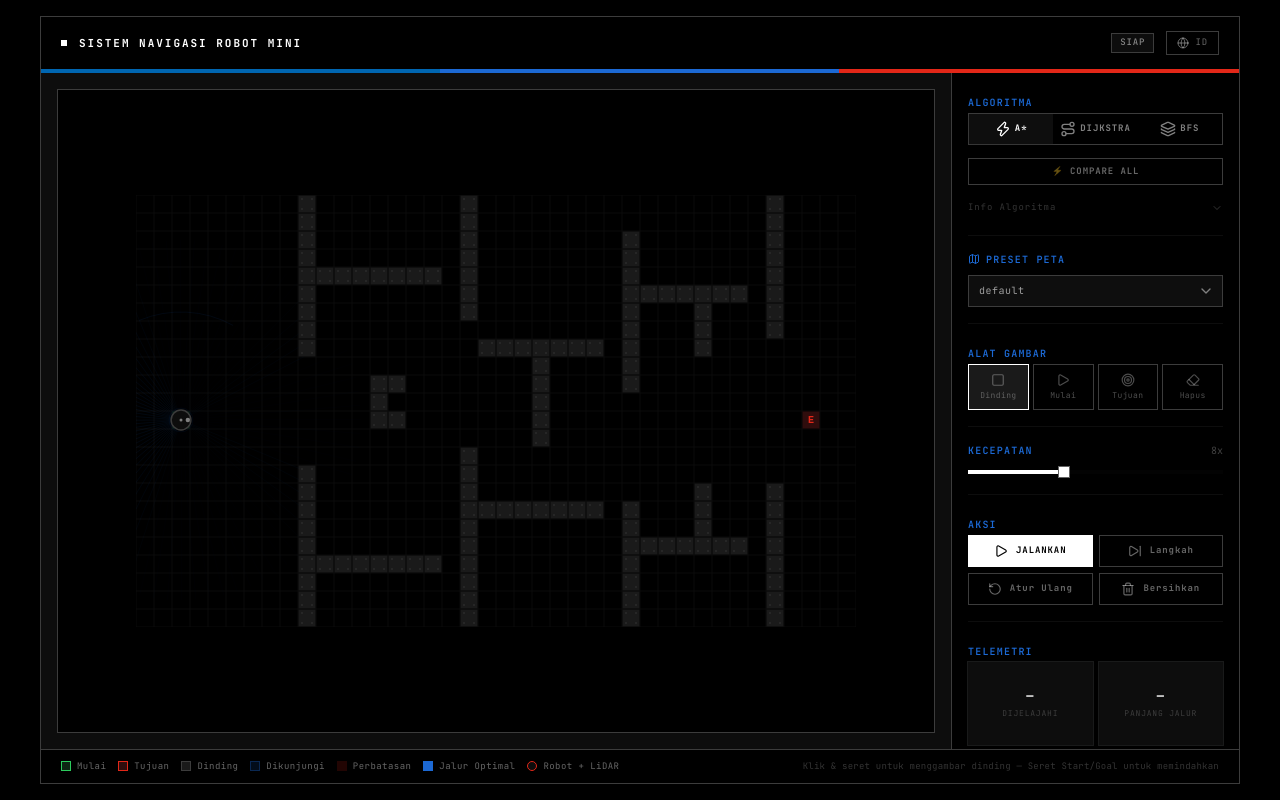
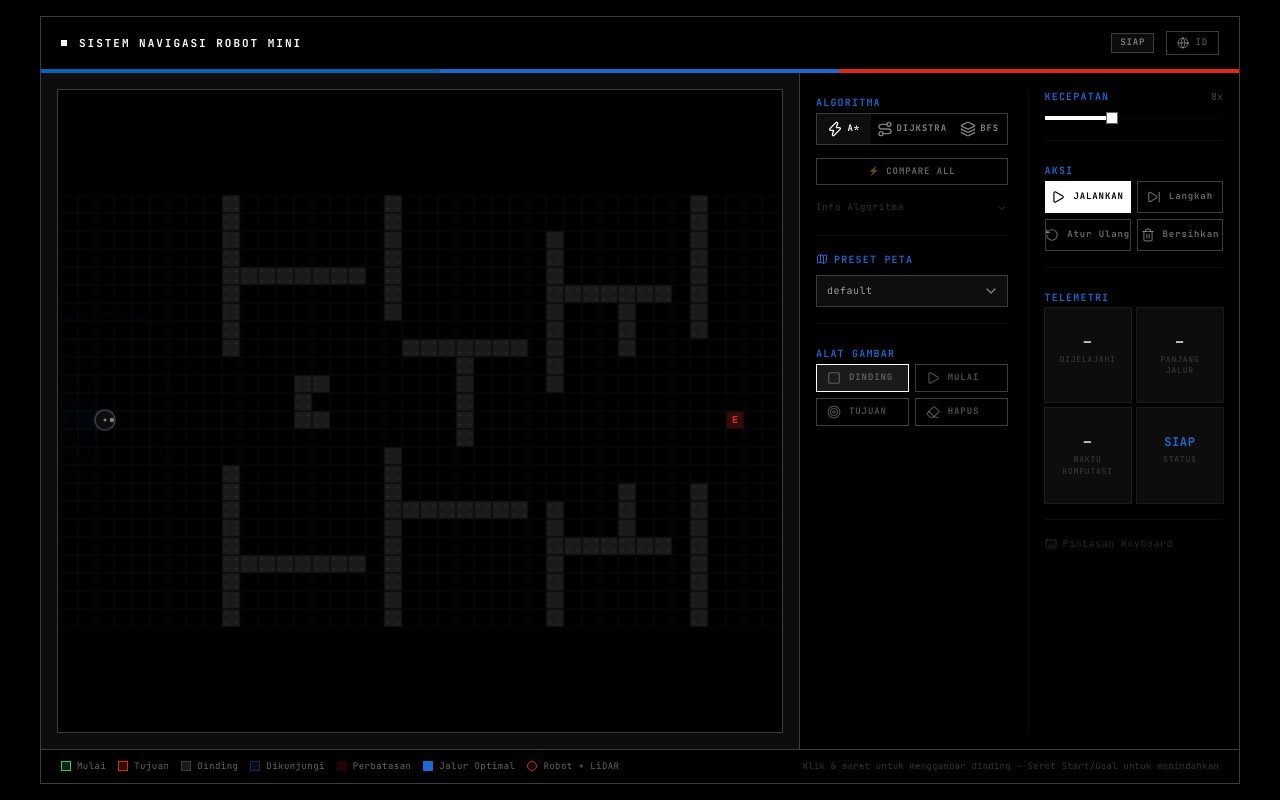
Before and after one commit to adnan-rabban/uas-arkom, a React (Vite) app: page / in a window 1280 px wide. Built offline with nearby package versions, Linux system fonts and the light colour scheme.

Commit message:
[2026-05-22] refactor(layout): reorganize control panel into 2-column layout to prevent vertical scrolling on low-resolution screens

```diff
--- a/src/components/ControlPanel.tsx
+++ b/src/components/ControlPanel.tsx
@@ -39,8 +39,10 @@ export function ControlPanel(props: ControlPanelProps) {
   const isRunning = props.simulationState !== 'idle' && props.simulationState !== 'done';
 
   return (
-    <div className="w-72 shrink-0 bg-black border-l border-[#3c3c3c] rounded-none overflow-hidden flex flex-col">
-      <div className="p-4 space-y-4 overflow-y-auto flex-1 custom-scrollbar">
+    <div className="w-[440px] shrink-0 bg-black border-l border-[#3c3c3c] rounded-none overflow-hidden flex flex-col">
+      <div className="p-4 grid grid-cols-2 gap-4 flex-1 overflow-y-auto custom-scrollbar">
+        {/* Left Column */}
+        <div className="space-y-4 pr-1">
           {/* Algorithm Selection */}
           <AlgorithmSelector
             algorithm={props.algorithm}
@@ -66,9 +68,10 @@ export function ControlPanel(props: ControlPanelProps) {
             onSelectTool={props.onSelectTool}
             lang={props.lang}
           />
+        </div>
 
-        <Separator className="bg-white/5" />
-
+        {/* Right Column */}
+        <div className="space-y-4 pl-4 border-l border-white/5">
           {/* Speed Control */}
           <div className="space-y-2">
             <div className="flex items-center justify-between">
@@ -184,5 +187,6 @@ export function ControlPanel(props: ControlPanelProps) {
           </Collapsible>
         </div>
       </div>
+    </div>
   );
 }
--- a/src/components/DrawingTools.tsx
+++ b/src/components/DrawingTools.tsx
@@ -23,20 +23,20 @@ export function DrawingTools({ tool, onSelectTool, lang }: DrawingToolsProps) {
       <span className="text-[10px] font-semibold tracking-[0.12em] uppercase text-[#1c69d4]">
         {t.drawingTools}
       </span>
-      <div className="grid grid-cols-4 gap-1">
+      <div className="grid grid-cols-2 gap-1.5">
         {tools.map((item) => (
           <button
             key={item.value}
             onClick={() => onSelectTool(item.value)}
             title={`${item.label} (${item.key})`}
-            className={`flex flex-col items-center gap-0.5 py-2 rounded-none text-white/30 border transition-all cursor-pointer ${
+            className={`flex items-center gap-2 px-2.5 py-1.5 rounded-none text-white/30 border transition-all cursor-pointer ${
               tool === item.value
                 ? item.activeClass
                 : 'border-[#3c3c3c] bg-transparent hover:border-white hover:text-white'
             }`}
           >
             {item.icon}
-            <span className="text-[8px] tracking-wider">{item.label}</span>
+            <span className="text-[9px] tracking-widest font-bold uppercase">{item.label}</span>
           </button>
         ))}
       </div>
```
Lines whose indentation alone changed are shown as unchanged.
